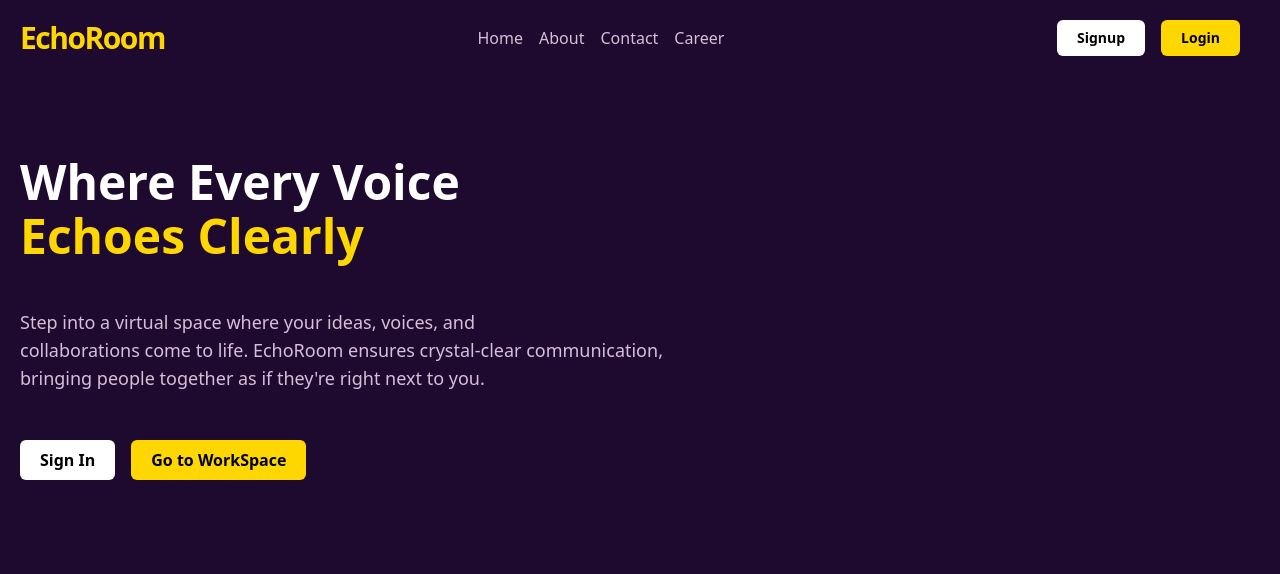
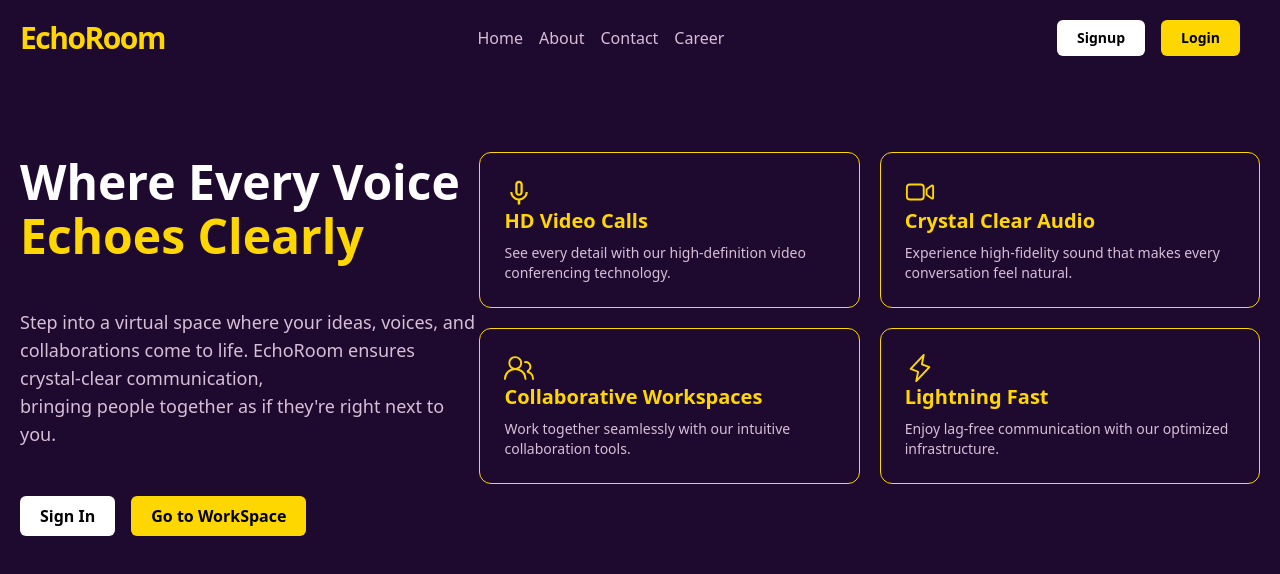
Before and after one commit to AxBwal/EchoRoom, a Next.js app: page / in a window 1280 px wide. Shown: the top 574 px of the page. Built offline with nearby package versions, Linux system fonts and the light colour scheme.

Commit message:
Hero grid added

```diff
--- a/src/app/Components/Home/Hero.tsx
+++ b/src/app/Components/Home/Hero.tsx
@@ -1,8 +1,40 @@
 import React from 'react'
+import { MdOutlineKeyboardVoice } from "react-icons/md";
+import { IoVideocamOutline } from "react-icons/io5";
+import { GoPeople } from "react-icons/go";
+import { PiLightning } from "react-icons/pi";
+
+const Data = [
+  {
+    id: 1,
+    title: "HD Video Calls",
+    desc: "See every detail with our high-definition video conferencing technology.",
+    icons: <MdOutlineKeyboardVoice size={"30px"} />
+  },
+  {
+    id: 2,
+    title: "Crystal Clear Audio",
+    desc: "Experience high-fidelity sound that makes every conversation feel natural.",
+    icons: <IoVideocamOutline size={"30px"} />
+  },
+  {
+    id: 3,
+    title: "Collaborative Workspaces",
+    desc: "Work together seamlessly with our intuitive collaboration tools.",
+    icons: <GoPeople size={"30px"} />
+  },
+  {
+    id: 4,
+    title: "Lightning Fast",
+    desc: "Enjoy lag-free communication with our optimized infrastructure.",
+    icons: <PiLightning size={"30px"} />
+  },
+]
 
 function Hero() {
   return (
-    <div className='flex flex-col gap-7 px-5 py-24'>
+    <div className='flex justify-between px-5 py-24 '>
+      <div className='flex flex-col gap-7'>
         <div>
           <p className='text-[#ffffff] text-5xl font-bold leading-tight'>Where Every Voice</p>
           <p className='text-[#FFD700] text-5xl font-bold'>Echoes Clearly</p>
@@ -18,6 +50,21 @@ function Hero() {
           <div className="bg-[#FFD700] font-semibold text-black rounded-md px-5 py-2 hover:bg-[#ffffff] cursor-pointer">Go to WorkSpace</div>
         </div>
       </div>
+
+      <div>
+        <div className='grid grid-cols-2 gap-5'>
+          {
+            Data.map((item) => {
+              return <div key={item.id} className='border rounded-xl border-[#FFD700] p-6 cursor-pointer duration-300 transform transition-all hover:scale-105'>
+                <div className='text-[#FFD700]'>{item.icons}</div>
+                <div className='text-[#FFD700] text-xl font-semibold mb-2'>{item.title}</div>
+                <div className='text-[#D8BFD8] text-sm'>{item.desc}</div>
+              </div>
+            })
+          }
+        </div>
+      </div>
+    </div>
   )
 }
 
```
Also changed, not shown: package.json (+5 -4 lines), 1 other file (tests, documents, lock files or other folders). Lines whose indentation alone changed are shown as unchanged.
